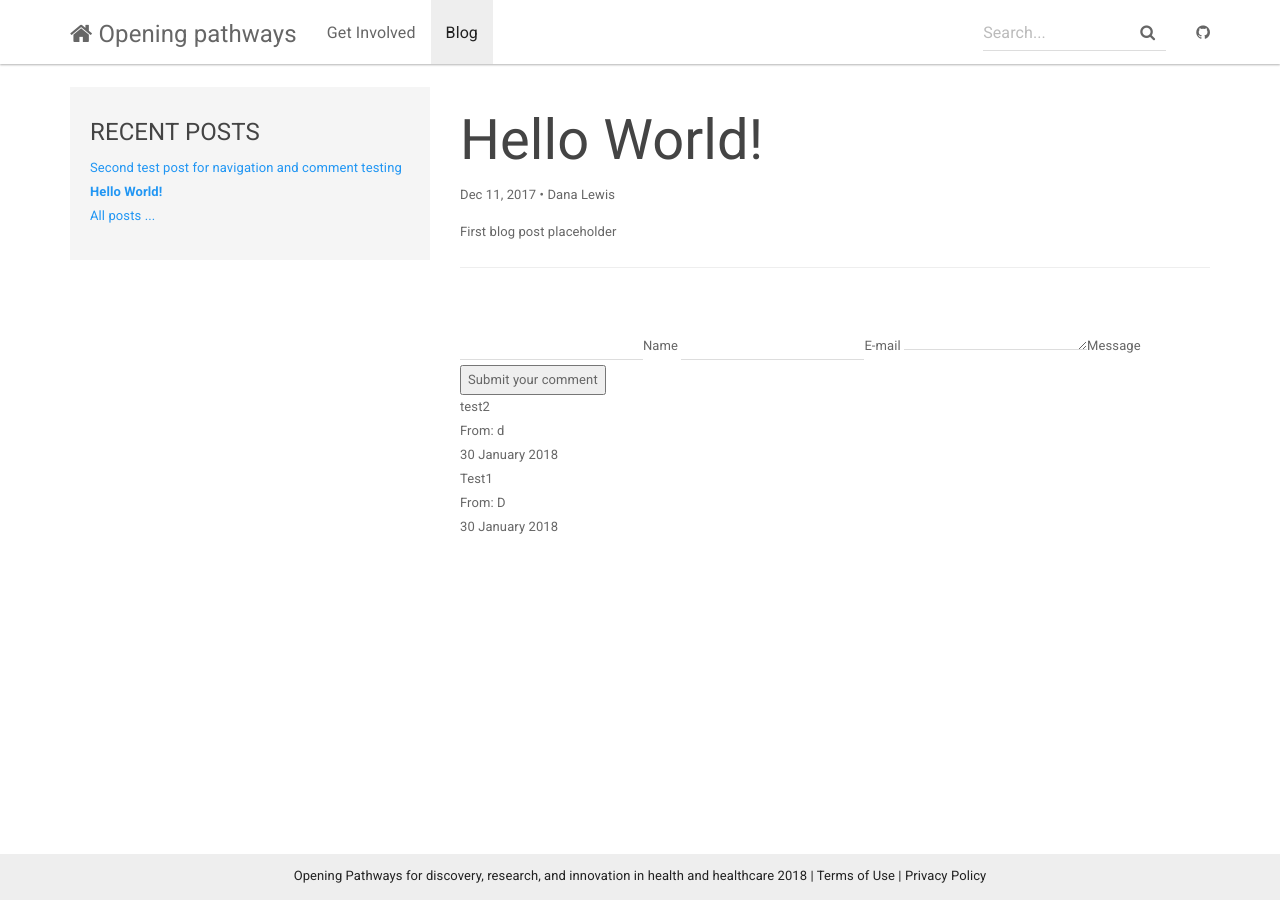
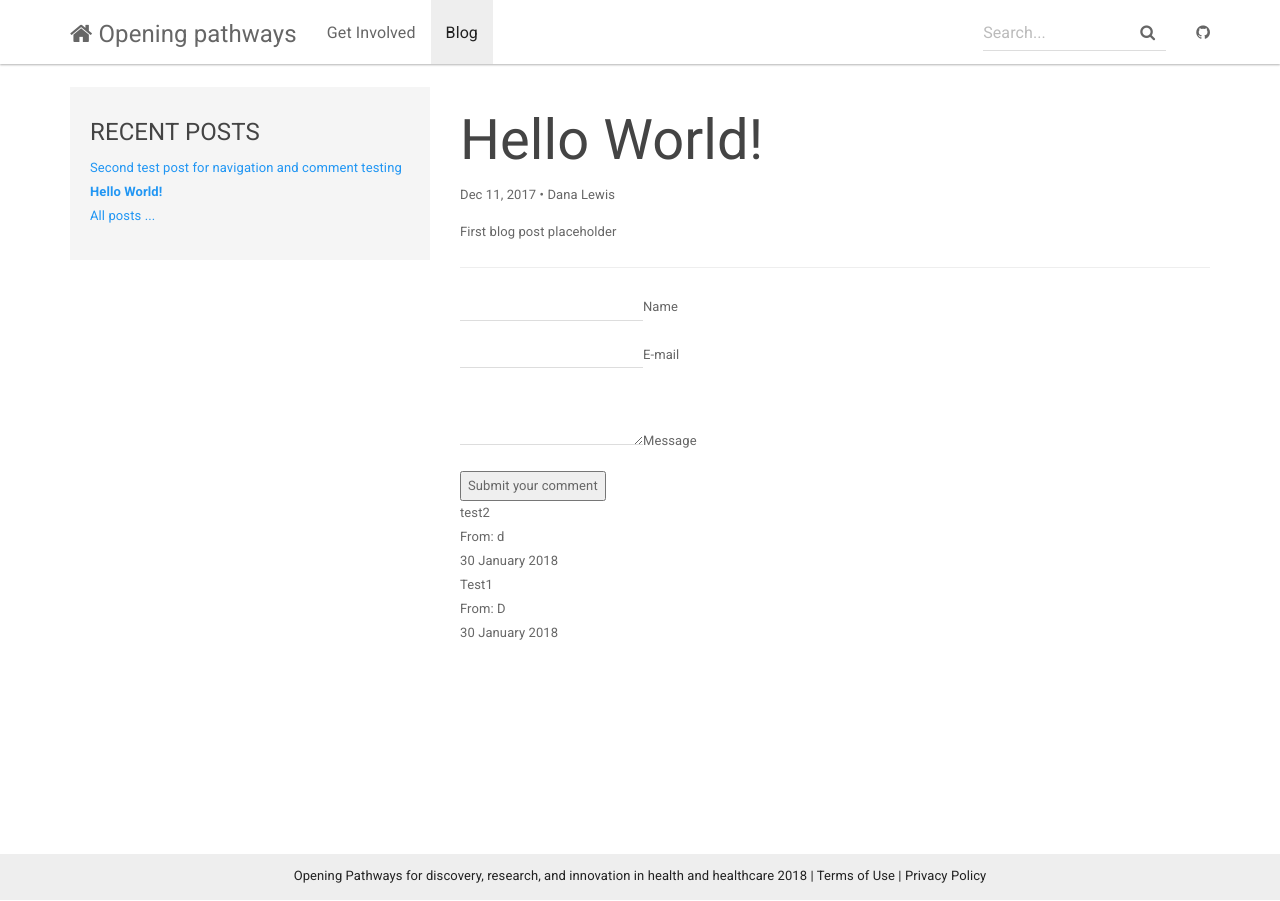
Before and after one commit to danamlewis/Testrepo2, a Jekyll site: the page built from _posts/2017-12-11-hello-world.md, in a window 1280 px wide. Built offline with Jekyll 4.4.1, drawn with Linux system fonts in a browser that asks for light colours; nearby versions of some CDN libraries.

Commit message:
Add paragraph newlines

```diff
--- a/_includes/comments-new.html
+++ b/_includes/comments-new.html
@@ -3,9 +3,9 @@
 <form method="POST" action="https://api.staticman.net/v2/entry/danamlewis/Testrepo2/master">
 
   <input name="options[slug]" type="hidden" value="{{ page.slug }}">
-  <label><input name="fields[name]" type="text">Name</label>
-  <label><input name="fields[email]" type="email">E-mail</label>
-  <label><textarea name="fields[message]"></textarea>Message</label>
+  <p><label><input name="fields[name]" type="text">Name</label></p>
+  <p><label><input name="fields[email]" type="email">E-mail</label></p>
+  <p><label><textarea name="fields[message]"></textarea>Message</label></p>
 
   <button type="submit">Submit your comment</button>
 </form>
```
